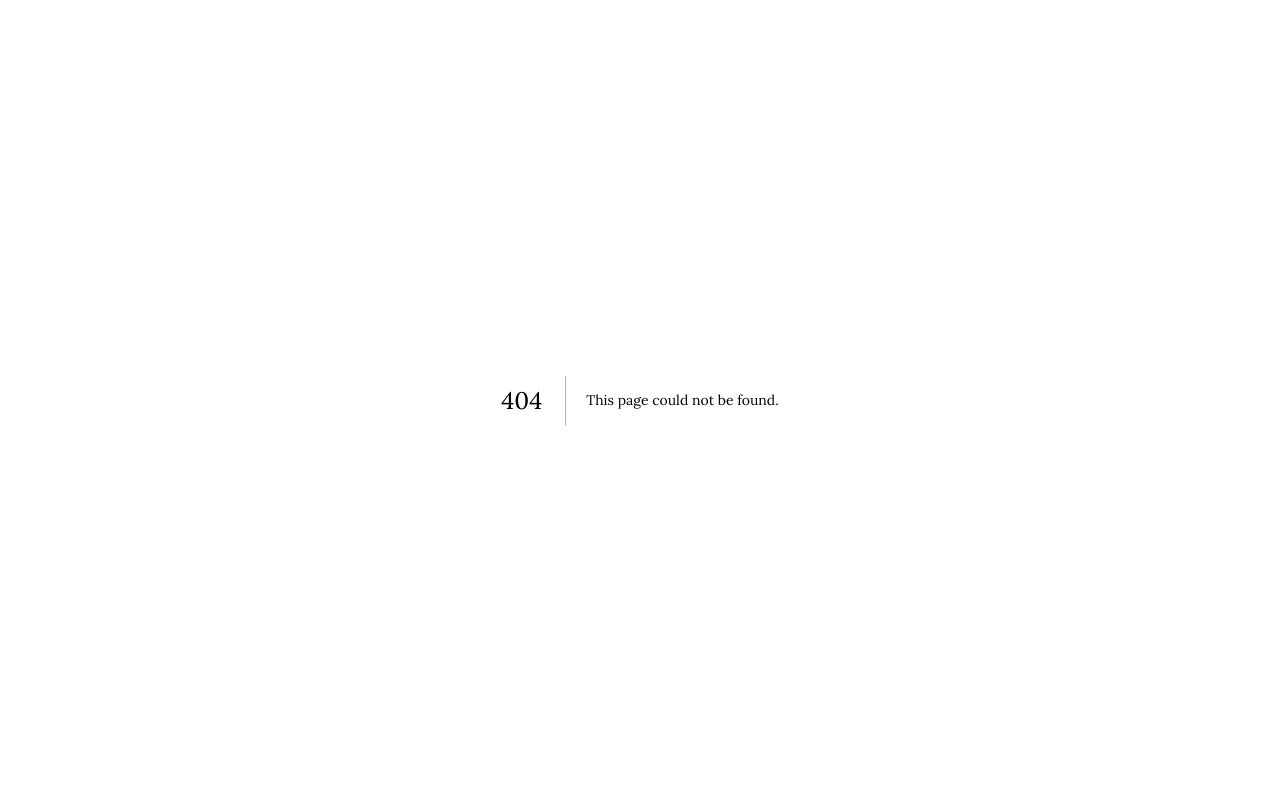
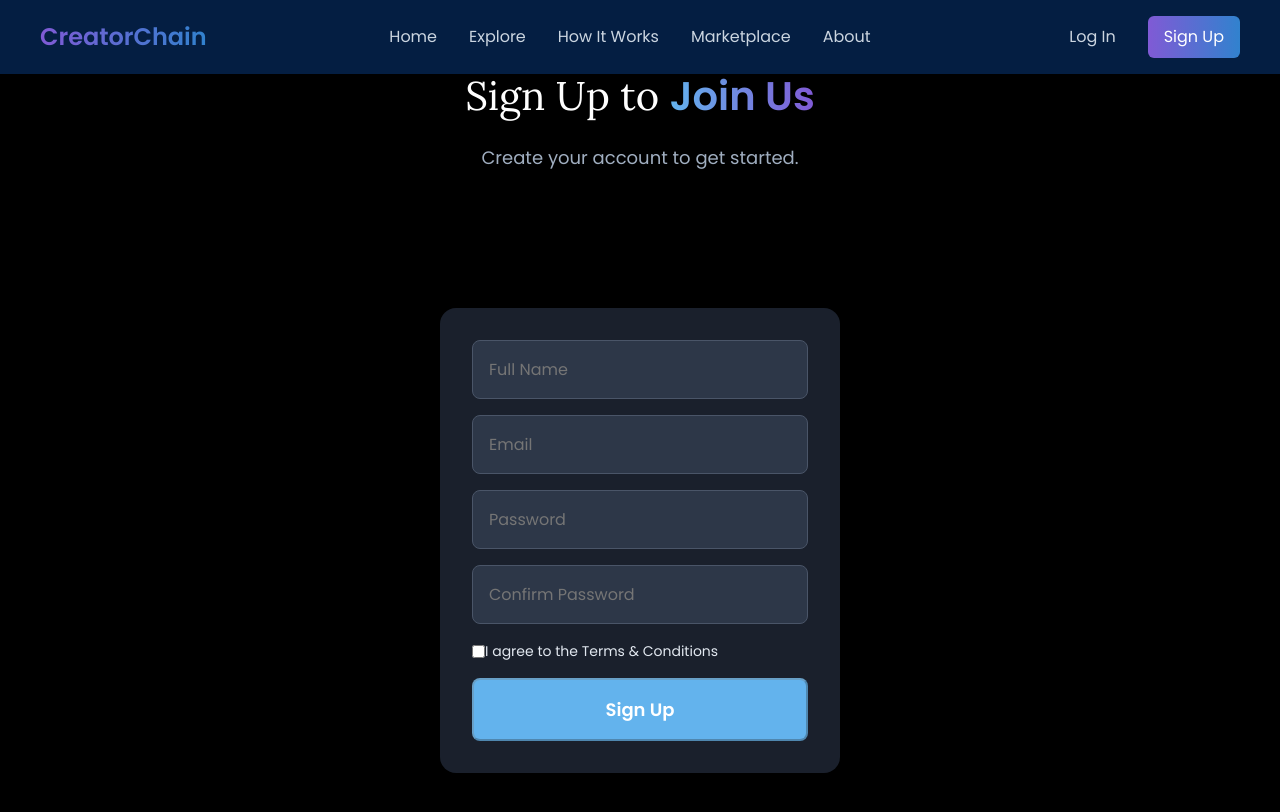
Before and after one commit to avaestephens/CreatorChain, a Next.js app: page /signup in a window 1280 px wide. Before the commit this address had no page. Shown: the top 812 px of the page. Built offline with nearby package versions, Linux system fonts and the light colour scheme; no server answers.

Commit message:
signup and login pages

```diff
--- /dev/null
+++ b/pages/signup.js
@@ -0,0 +1,198 @@
+import React, { useState } from 'react';
+import styled from 'styled-components';
+import Navbar from '@/components/Dashboard/Navbar';
+import Link from 'next/link';
+
+const SignUp = () => {
+  const [name, setName] = useState('');
+  const [email, setEmail] = useState('');
+  const [password, setPassword] = useState('');
+  const [confirmPassword, setConfirmPassword] = useState('');
+  const [termsAccepted, setTermsAccepted] = useState(false);
+
+  const handleSignUp = (e) => {
+    e.preventDefault();
+    // Handle sign-up logic here
+  };
+
+  return (
+    <PageContainer style={{ backgroundColor: '#000', color: '#fff' }}>
+    <Navbar/>
+      <Container>
+        <HeroSection>
+          <HeroTitle>
+            Sign Up to <GradientText>Join Us</GradientText>
+          </HeroTitle>
+          <HeroDescription>
+            Create your account to get started.
+          </HeroDescription>
+        </HeroSection>
+
+        <FormContainer>
+          <FormWrapper>
+            <form onSubmit={handleSignUp}>
+              <Input
+                type="text"
+                placeholder="Full Name"
+                value={name}
+                onChange={(e) => setName(e.target.value)}
+                required
+              />
+              <Input
+                type="email"
+                placeholder="Email"
+                value={email}
+                onChange={(e) => setEmail(e.target.value)}
+                required
+              />
+              <Input
+                type="password"
+                placeholder="Password"
+                value={password}
+                onChange={(e) => setPassword(e.target.value)}
+                required
+              />
+              <Input
+                type="password"
+                placeholder="Confirm Password"
+                value={confirmPassword}
+                onChange={(e) => setConfirmPassword(e.target.value)}
+                required
+              />
+
+              <TermsWrapper>
+                <input
+                  type="checkbox"
+                  checked={termsAccepted}
+                  onChange={() => setTermsAccepted(!termsAccepted)}
+                />
+                <TermsText>
+                  I agree to the <Link href="/terms">Terms & Conditions</Link>
+                </TermsText>
+              </TermsWrapper>
+
+              <Button type="submit" disabled={!termsAccepted}>
+                Sign Up
+              </Button>
+            </form>
+          </FormWrapper>
+        </FormContainer>
+      </Container>
+    </PageContainer>
+  );
+};
+
+export default SignUp;
+
+
+
+
+
+const FormContainer = styled.div`
+  display: flex;
+  justify-content: center;
+  align-items: center;
+  height: 80vh;
+`;
+
+const FormWrapper = styled.div`
+  background-color: #1a202c;
+  padding: 2rem;
+  border-radius: 1rem;
+  width: 100%;
+  max-width: 400px;
+  box-shadow: 0 10px 15px rgba(0, 0, 0, 0.3);
+`;
+
+const Input = styled.input`
+  width: 100%;
+  padding: 1rem;
+  background-color: #2d3748;
+  color: #e2e8f0;
+  border: 1px solid #4a5568;
+  border-radius: 0.5rem;
+  margin-bottom: 1rem;
+  font-size: 1rem;
+  outline: none;
+  transition: all 0.3s ease;
+
+  &:focus {
+    border-color: #63b3ed;
+    box-shadow: 0 0 5px rgba(99, 179, 237, 0.5);
+  }
+`;
+
+const Button = styled.button`
+  width: 100%;
+  padding: 1rem;
+  background-color: #63b3ed;
+  color: white;
+  border-radius: 0.5rem;
+  font-size: 1.125rem;
+  font-weight: 600;
+  cursor: pointer;
+  transition: background-color 0.3s ease;
+
+  &:hover {
+    background-color: #3182ce;
+  }
+`;
+
+const TermsWrapper = styled.div`
+  display: flex;
+  align-items: center;
+  margin-bottom: 1rem;
+`;
+
+const TermsText = styled.p`
+  color: #e2e8f0;
+  font-size: 0.875rem;
+`;
+
+export const PageContainer = styled.div`
+min-height: 100vh;
+background-color: #000;
+color: #fff;
+`;
+
+export const Container = styled.div`
+padding: 4rem 2rem;
+max-width: 1280px;
+margin: 0 auto;
+`;
+
+export const HeroSection = styled.div`
+text-align: center;
+margin-bottom: 3rem;
+`;
+
+export const HeroTitle = styled.h1`
+font-size: 2.5rem;
+font-weight: 700;
+`;
+
+export const GradientText = styled.span`
+background: linear-gradient(to right, #63b3ed, #805ad5);
+-webkit-background-clip: text;
+-webkit-text-fill-color: transparent;
+`;
+
+export const HeroDescription = styled.p`
+margin-top: 1rem;
+font-size: 1.125rem;
+color: #a0aec0;
+`;
+
+export const PrimaryButton = styled.button`
+margin-top: 2rem;
+background-color: #3182ce;
+color: white;
+padding: 0.75rem 1.5rem;
+border-radius: 0.5rem;
+font-weight: 500;
+cursor: pointer;
+
+&:hover {
+  background-color: #2b6cb0;
+}
+`;
```
Also changed, not shown: pages/login.js (added, +194 -0 lines).
